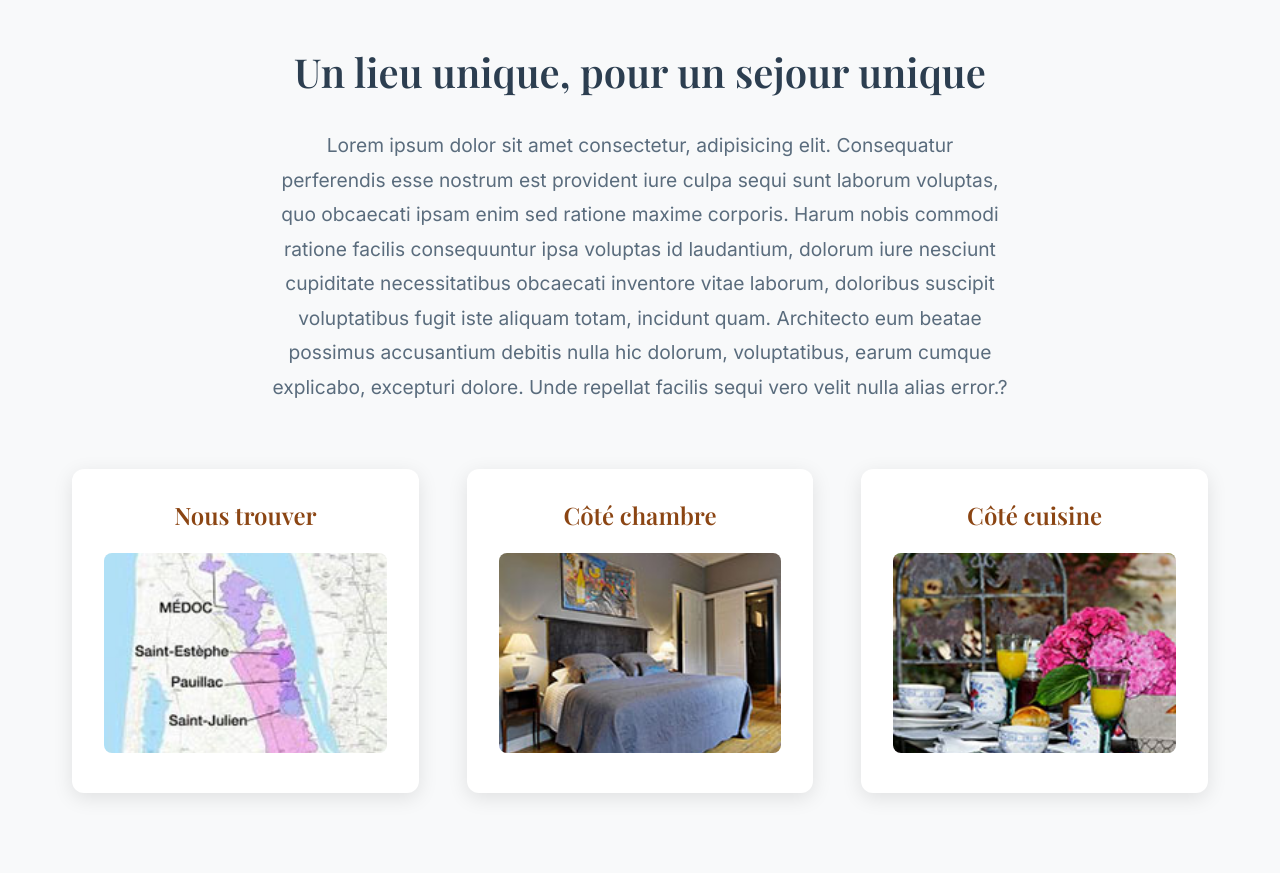
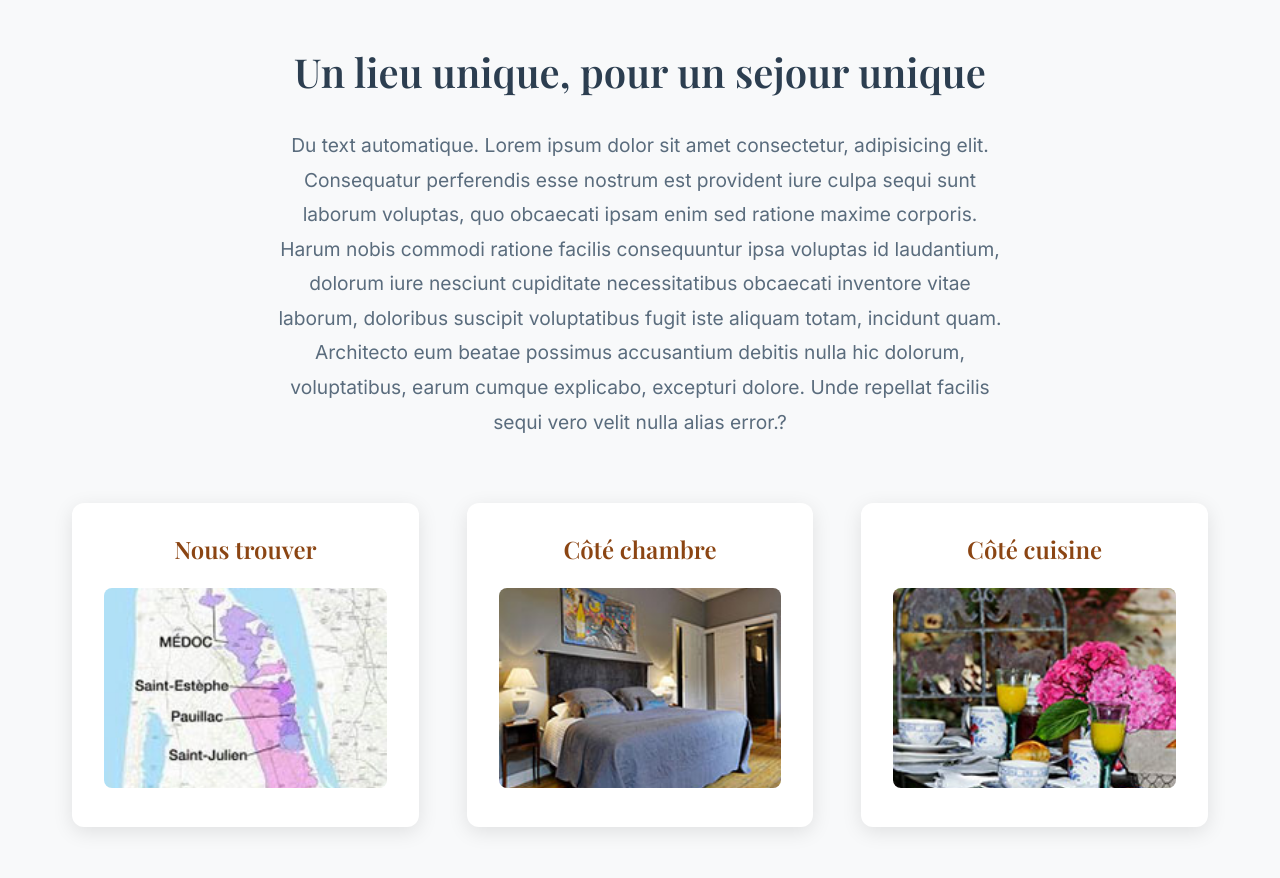
Before and after one commit to bedel225/page-d-accueil, a plain HTML site: page MAISON D'HOTES/index.html in a window 1280 px wide. Shown: the part 880-1758 px from the top of the page. Drawn offline with nearby package versions, Linux system fonts and the light colour scheme.

Commit message:
change text

```diff
--- a/MAISON D'HOTES/index.html
+++ b/MAISON D'HOTES/index.html
@@ -60,7 +60,7 @@ document.getElementById("contactForm").addEventListener("submit", function(e) {
     <section id="presentation">
         <div id="texteIntro">
             <h2>Un lieu unique, pour un sejour unique</h2>
-            <p>Lorem ipsum dolor sit amet consectetur, adipisicing elit. Consequatur perferendis esse nostrum est
+            <p>Du text automatique. Lorem ipsum dolor sit amet consectetur, adipisicing elit. Consequatur perferendis esse nostrum est
                 provident iure culpa sequi sunt laborum voluptas, quo obcaecati ipsam enim sed ratione maxime corporis.
                 Harum nobis commodi ratione facilis consequuntur ipsa voluptas id laudantium, dolorum iure nesciunt
                 cupiditate necessitatibus obcaecati inventore vitae laborum, doloribus suscipit voluptatibus fugit iste
```
